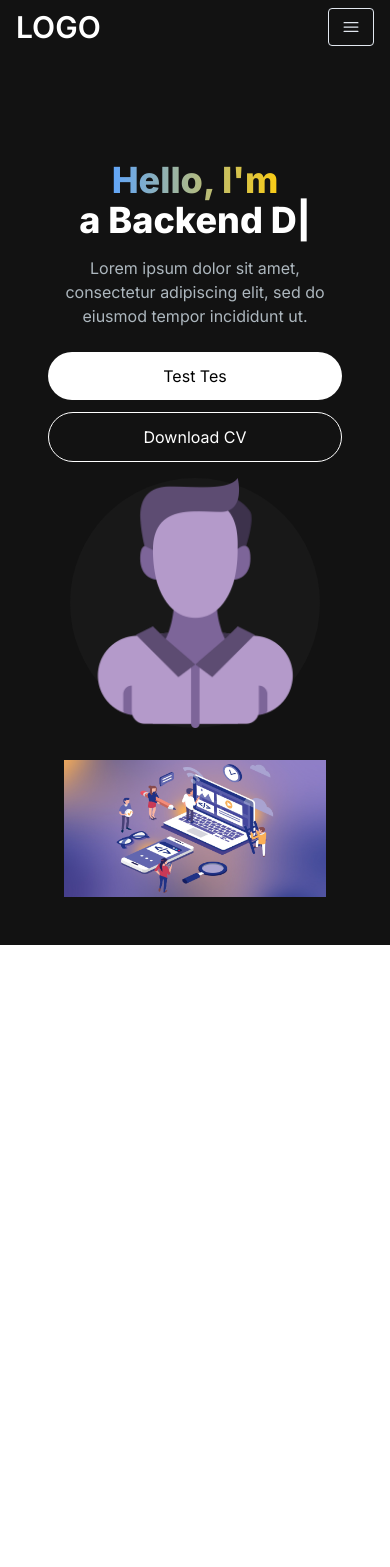
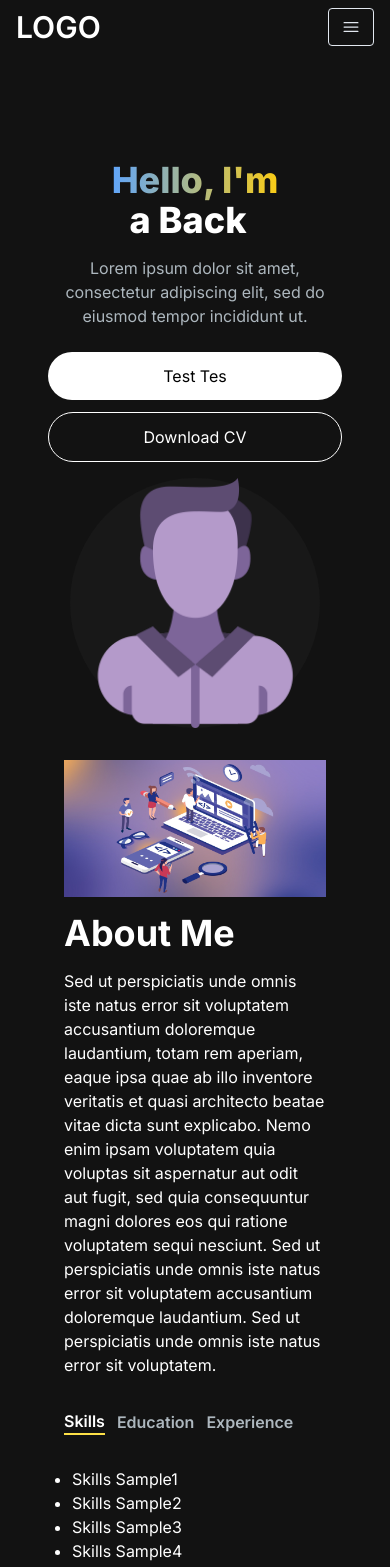
Before and after one commit to GCarido/portfolio-website, a Next.js app: page / in a window 390 px wide. Shown: the top 1567 px of the page. Before the commit the page ends 945 px from the top, so only its background shows below. Built offline with nearby package versions, Linux system fonts and the light colour scheme.

Commit message:
Add responsive about section

```diff
--- a/src/app/components/About.jsx
+++ b/src/app/components/About.jsx
@@ -1,11 +1,93 @@
-import React from 'react';
+"use client";
+import React, { useTransition, useState, startTransition } from 'react';
 import Image from 'next/image';
+import TabButton from "./TabButton";
+
+const tabContent = [
+    {
+        title: "Skills",
+        id: "skills",
+        content: (
+            <ul className="list-disc pl-2">
+                <li>Skills Sample1</li>
+                <li>Skills Sample2</li>
+                <li>Skills Sample3</li>
+                <li>Skills Sample4</li>
+                <li>Skills Sample5</li>
+                <li>Skills Sample6</li>
+            </ul>
+        )
+    },
+    {
+        title: "Education",
+        id: "education",
+        content: (
+            <ul className="list-disc pl-2">
+                <li>Education Sample1</li>
+                <li>Education Sample2</li>
+                <li>Education Sample3</li>
+                <li>Education Sample4</li>
+                <li>Education Sample5</li>
+            </ul>
+        )
+    },
+    {
+        title: "Experience",
+        id: "experience",
+        content: (
+            <ul className="list-disc pl-2">
+                <li>Experience Sample1</li>
+                <li>Experience Sample2</li>
+                <li>Experience Sample3</li>
+                <li>Experience Sample4</li>
+                <li>Experience Sample5</li>
+            </ul>
+        )
+    }
+];
+
 
 const About = () => {
+    const [tab, setTab] = useState("skills");
+    const [isPending, startTransition] = useTransition();
+
+    const handleTabChange = (id) => {
+        startTransition(() => {
+            setTab(id);
+        });
+    };
+
     return (
         <section className="text-white">
-        <div className="md:grid md:grid-cols-2 gap-8 items-center py-8 px-4 xl:gap-16 sm:py-16 xl:px-16">
+            <div className="md:grid md:grid-cols-2 gap-8 items-center py-8 px-4 xl:gap-16 sm:py-16 xl:px-16 mb-20">
                 <Image src="/images/about-section.png" width={500} height={500} />
+                <div className="mt-4 md:mt-0 text-left flex flex-col h-full">
+                    <h2 className="text-4xl font-bold text-white mb-4">About Me</h2>
+                    <p className="text-base lg:text-lg ">
+                        Sed ut perspiciatis unde omnis iste natus error sit voluptatem accusantium doloremque laudantium, totam rem aperiam, eaque ipsa quae ab illo inventore veritatis et quasi architecto beatae vitae dicta sunt explicabo. Nemo enim ipsam voluptatem quia voluptas sit aspernatur aut odit aut fugit, sed quia consequuntur magni dolores eos qui ratione voluptatem sequi nesciunt. Sed ut perspiciatis unde omnis iste natus error sit voluptatem accusantium doloremque laudantium. Sed ut perspiciatis unde omnis iste natus error sit voluptatem.
+                    </p>
+                    <div className="flex flex-row mt-8">
+                        <TabButton
+                            selectTab={() => handleTabChange("skills")}
+                            active={tab === "skills"}
+                        >
+                            Skills
+                        </TabButton>
+                        <TabButton
+                            selectTab={() => handleTabChange("education")}
+                            active={tab === "education"}
+                        >
+                            Education
+                        </TabButton>
+                        <TabButton
+                            selectTab={() => handleTabChange("experience")}
+                            active={tab === "experience"}
+                        >
+                            Experience
+                        </TabButton>
+                    </div>
+                    <div className="mt-8">{tabContent.find(t => t.id === tab).content}</div>
+                </div>
             </div>
         </section>
     )
--- /dev/null
+++ b/src/app/components/TabButton.jsx
@@ -0,0 +1,15 @@
+import React from 'react'
+
+const TabButton = ({ active, selectTab, children }) => {
+    const buttonClasses = active ? 'text-white border-b-2 border-yellow-300' : 'text-[#ADB7BE]'
+
+    return (
+        <button onClick={selectTab}>
+            <p className={`mr-3 font-semibold hover:text-white ${buttonClasses}`}>
+                {children}
+            </p>
+        </button>
+    )
+}
+
+export default TabButton
```
Lines whose indentation alone changed are shown as unchanged.
